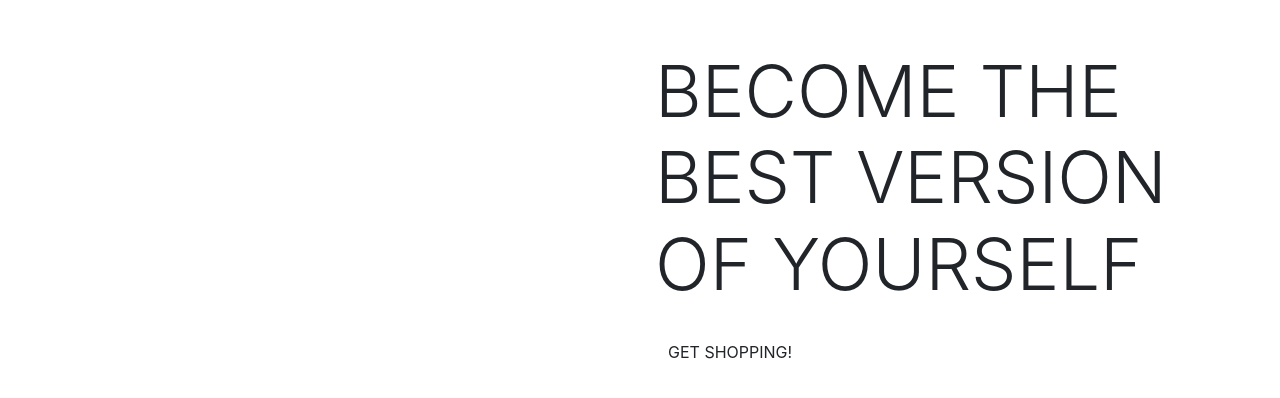
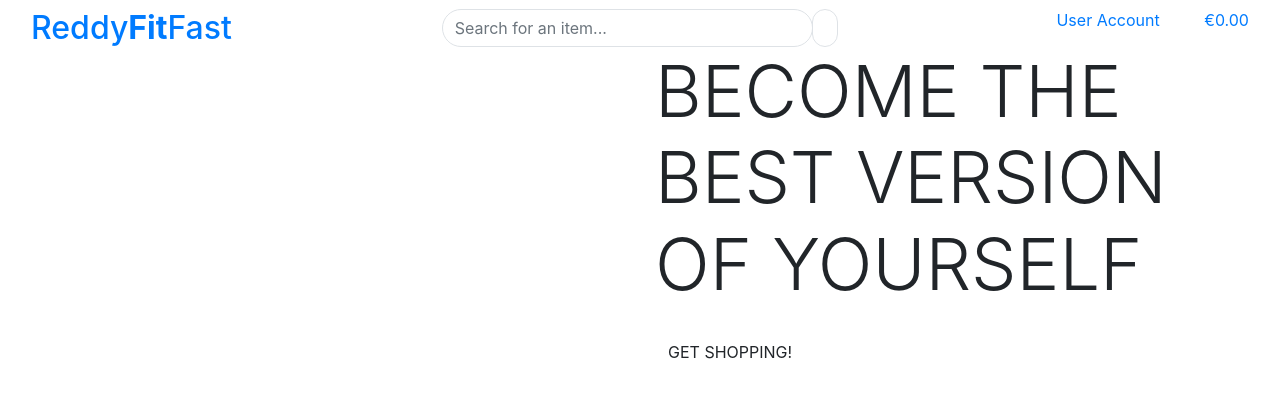
Before and after one commit to Code-Institute-Submissions/MarkReddy87-ReddyFitFast_MayResub, a Django app: page / in a window 1280 px wide. Shown: the top 398 px of the page. Run offline with Django 3.2, Linux system fonts and the light colour scheme.

Commit message:
Added main page header

```diff
--- a/templates/base.html
+++ b/templates/base.html
@@ -2,7 +2,8 @@
 
 <!doctype html>
 <html lang="en">
-  <head>
+
+<head>
 
     {% block meta %}
         <meta http-equiv="X-UA-Compatible" content="ie=edge">
@@ -14,28 +15,96 @@
     {% endblock %}
 
     {% block corecss %}
-        <link rel="stylesheet" href="https://cdn.jsdelivr.net/npm/bootstrap@4.4.1/dist/css/bootstrap.min.css" integrity="sha384-Vkoo8x4CGsO3+Hhxv8T/Q5PaXtkKtu6ug5TOeNV6gBiFeWPGFN9MuhOf23Q9Ifjh" crossorigin="anonymous">
+        <link rel="stylesheet" href="https://cdn.jsdelivr.net/npm/bootstrap@4.4.1/dist/css/bootstrap.min.css"
+            integrity="sha384-Vkoo8x4CGsO3+Hhxv8T/Q5PaXtkKtu6ug5TOeNV6gBiFeWPGFN9MuhOf23Q9Ifjh" crossorigin="anonymous">
     {% endblock %}
 
     {% block extra_css %}
     {% endblock %}
 
     {% block corejs %}
-        <script src="https://code.jquery.com/jquery-3.4.1.slim.min.js" integrity="sha384-J6qa4849blE2+poT4WnyKhv5vZF5SrPo0iEjwBvKU7imGFAV0wwj1yYfoRSJoZ+n" crossorigin="anonymous"></script>
-        <script src="https://cdn.jsdelivr.net/npm/popper.js@1.16.0/dist/umd/popper.min.js" integrity="sha384-Q6E9RHvbIyZFJoft+2mJbHaEWldlvI9IOYy5n3zV9zzTtmI3UksdQRVvoxMfooAo" crossorigin="anonymous"></script>
-        <script src="https://cdn.jsdelivr.net/npm/bootstrap@4.4.1/dist/js/bootstrap.min.js" integrity="sha384-wfSDF2E50Y2D1uUdj0O3uMBJnjuUD4Ih7YwaYd1iqfktj0Uod8GCExl3Og8ifwB6" crossorigin="anonymous"></script>
+        <script src="https://code.jquery.com/jquery-3.4.1.slim.min.js"
+            integrity="sha384-J6qa4849blE2+poT4WnyKhv5vZF5SrPo0iEjwBvKU7imGFAV0wwj1yYfoRSJoZ+n" crossorigin="anonymous">
+        </script>
+        <script src="https://cdn.jsdelivr.net/npm/popper.js@1.16.0/dist/umd/popper.min.js"
+            integrity="sha384-Q6E9RHvbIyZFJoft+2mJbHaEWldlvI9IOYy5n3zV9zzTtmI3UksdQRVvoxMfooAo" crossorigin="anonymous">
+        </script>
+        <script src="https://cdn.jsdelivr.net/npm/bootstrap@4.4.1/dist/js/bootstrap.min.js"
+            integrity="sha384-wfSDF2E50Y2D1uUdj0O3uMBJnjuUD4Ih7YwaYd1iqfktj0Uod8GCExl3Og8ifwB6" crossorigin="anonymous">
+        </script>
     {% endblock %}
 
     {% block extra_js %}
     {% endblock %}
 
     <title>ReddyFitFast {% block extra_title %}{% endblock %}</title>
-  </head>
-  <body>
-    <header class="container-fluid fixed-top"></header>
+</head>
+
+<body>
+    <header class="container-fluid fixed-top">
+        <div class="row">
+            <div class="col-12 col-lg-4 my-auto py-1 py-lg-0 text-center text-lg-left">
+                <a href="{% url 'home' %}" class="nav-link main-logo">
+                    <h2 class="logo-font my-0">Reddy<strong>Fit</strong>Fast</h2>
+                </a>
+            </div>
+            <div class="col-12 col-lg-4 my-auto py-1 py-lg-0">
+                <form method="GET" action="">
+                    <div class="input-group w-100">
+                        <input class="form-control rounded-pill border" type="text" name="q" placeholder="Search for an item...">
+                        <div class="input-group-append">
+                            <button class="form-control btn btn-black border rounded-pill" type="submit">
+                                <span class="icon">
+                                    <i class="fas fa-search"></i>
+                                </span>
+                            </button>
+                        </div>
+                    </div>
+                </form>
+            </div>
+            <div class="col-12 col-lg-4 my-auto py-1 py-lg-0">
+                <ul class="list-inline list-unstyled text-center text-lg-right my-0">
+                    <li class="list-inline-item dropdown">
+                        <a href="#" class="nav-link" id="user-options" data-toggle="dropdown" aria-haspopup="true" aria-expandable="false">
+                            <div class="text-center">
+                                <div><i class="fas fa-user-circle fa-lg"></i></div>
+                                <p class="my-0">User Account</p>
+                            </div>
+                        </a>
+                        <div class="dropdown-menu border-0" aria-labelledby="user-options">
+                            {% if request.user.is_authenticated %}
+                                {% if request.user.is_superuser %}
+                                    <a href="" class="dropdown-item">Manage Products</a>
+                                {% endif %}
+                                <a href="" class="dropdown-item">My Profile</a>
+                                <a href="{% url 'account_logout' %}" class="dropdown-item">Logout</a>
+                            {% else %}
+                                <a href="{% url 'account_signup' %}" class="dropdown-item">Make an Account</a>
+                                <a href="{% url 'account_login' %}" class="dropdown-item">Login</a>
+                            {% endif %}
+                        </div>
+                    </li>
+                    <li class="list-inline-item">
+                        <a class="{% if grand_total %}text-info font-wieght-bold{% else %}text-black{% endif %} nav-link" href="">
+                            <div class="text-center">
+                                <div><i class="fas fa-shopping-cart"></i></div>
+                                <p my-0>
+                                    {% if grand_total %}
+                                        €{{ grand_total|floatformat:2}}
+                                    {% else %}
+                                        €0.00
+                                    {% endif %}
+                                </p>
+                            </div>
+                        </a>
+                    </li>
+                </ul>
+            </div>
+        </div>
+    </header>
 
     {% if messages %}
-        <div class="message-container"></div>
+    <div class="message-container"></div>
     {% endif %}
 
     {% block page_header %}
@@ -47,5 +116,6 @@
     {% block postloadjs %}
     {% endblock %}
 
-  </body>
+</body>
+
 </html>
```
